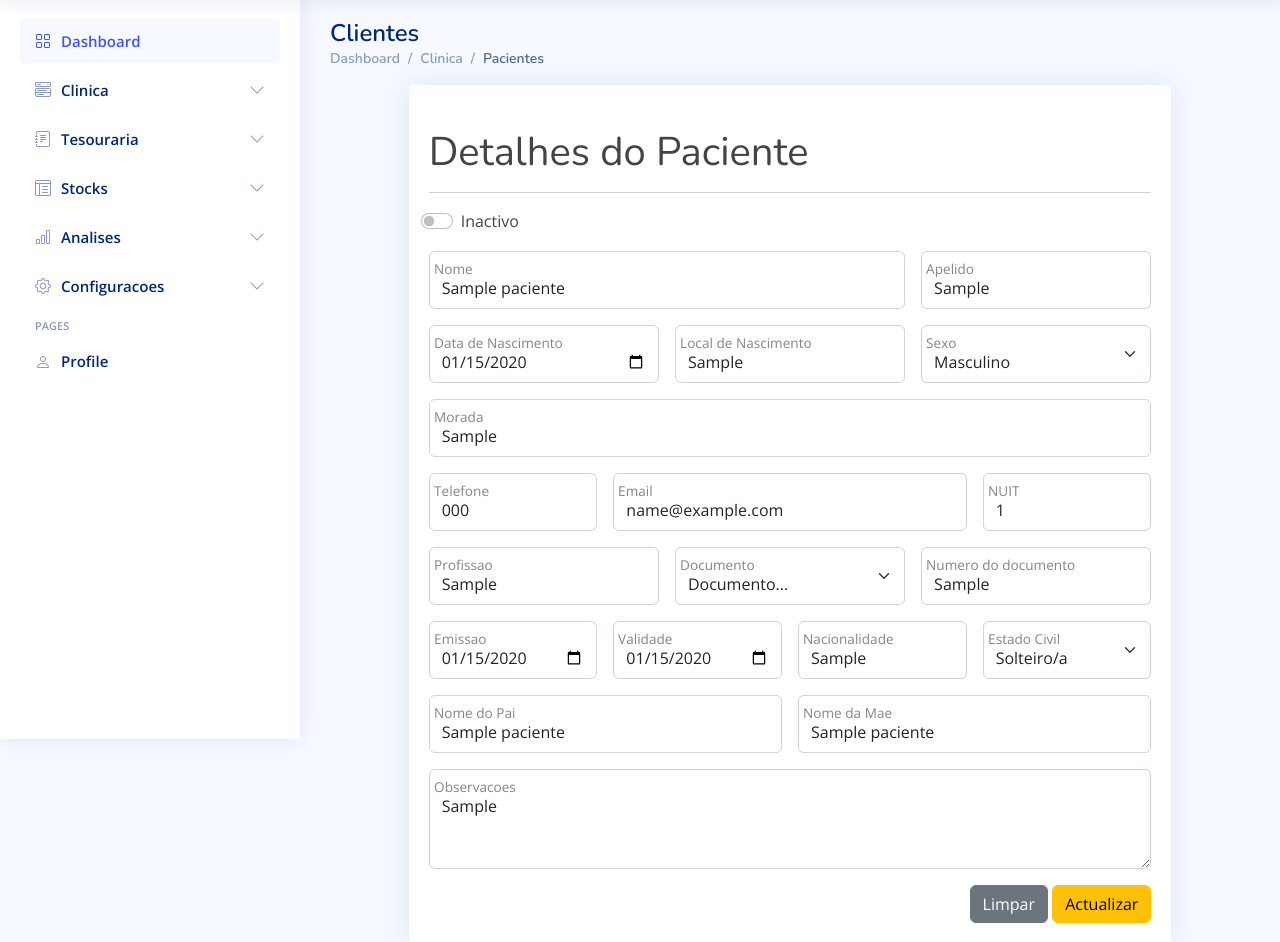
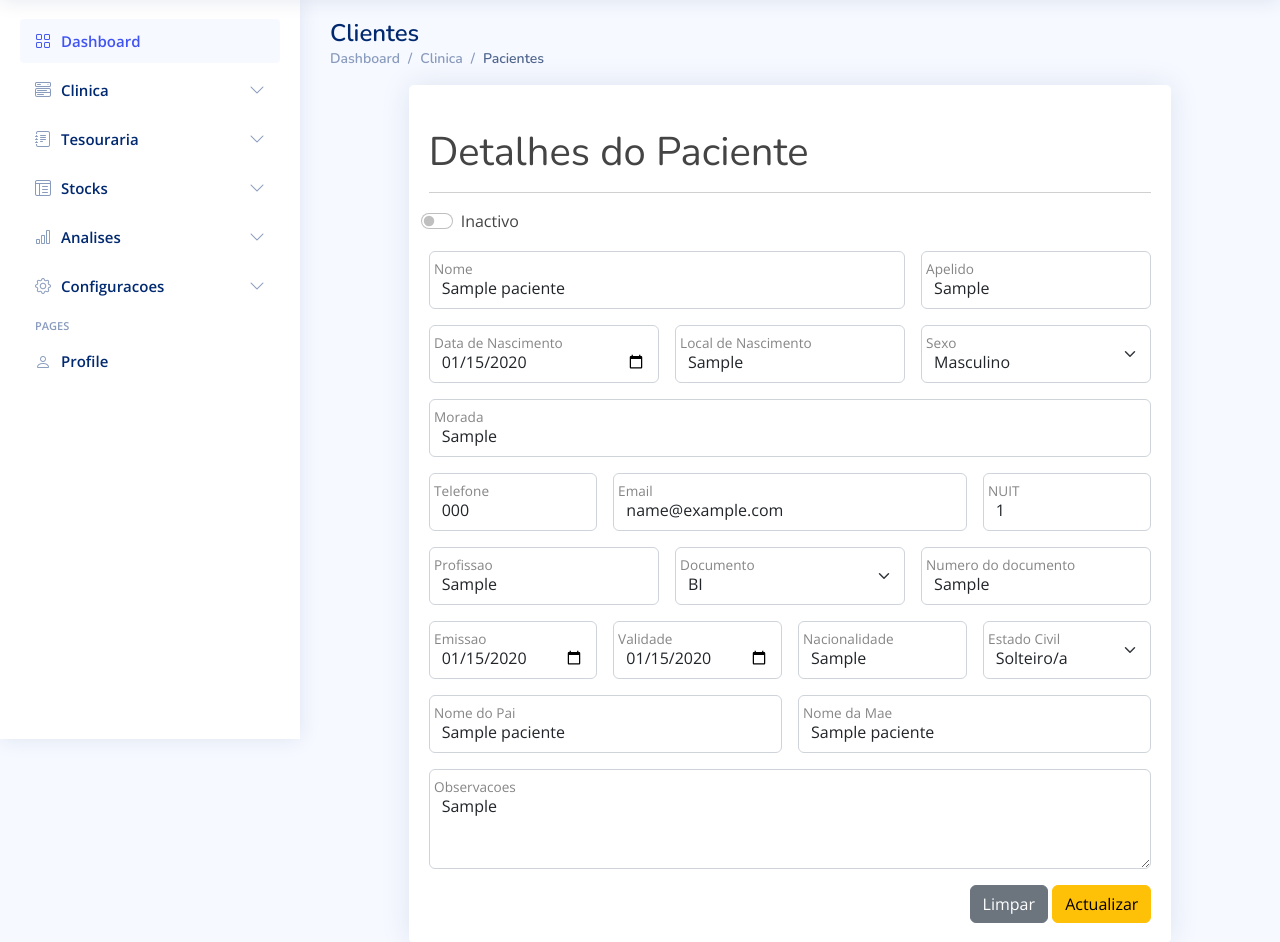
Before and after one commit to leocuco/saude, a Django app: page /clinica/pacientes/editar_ficha_paciente/1/ in a window 1280 px wide. Shown: the part 61-1003 px from the top of the page. Run offline with Django 4.2, Linux system fonts and the light colour scheme; tables that the repository leaves empty hold one stand-in row (values such as "Sample post"); some libraries are stand-ins or nearby versions.

Commit message:
Documento nao mostra, o campo tipo_documento nao mostrava ao editar

```diff
--- a/apps/clinica/models.py
+++ b/apps/clinica/models.py
@@ -59,3 +59,6 @@ class paciente(models.Model):
 
     def idade(self):
         return datetime.date.today().year - self.data_nascimento.year
+
+class medico(models.Model):
+    pass
--- a/apps/clinica/templates/Clinica/editar_ficha_paciente.html
+++ b/apps/clinica/templates/Clinica/editar_ficha_paciente.html
@@ -116,12 +116,12 @@
                                     <div class="col-md-4 form-floating">
                                         <select id="inputState" class="form-select" name="tipo_documento">
                                             <option selected>Documento...</option>
-                                            <option {% if editar_ficha_paciente.documento == 'BI' %}selected{% endif %}>BI</option>
-                                            <option {% if editar_ficha_paciente.documento == 'Passaporte' %}selected{% endif %}>Passaporte</option>
-                                            <option {% if editar_ficha_paciente.documento == 'Carta de conducao' %}selected{% endif %}>Carta de conducao</option>
-                                            <option {% if editar_ficha_paciente.documento == 'Cartao de eleitor' %}selected{% endif %}>Cartao de eleitor</option>
-                                            <option {% if editar_ficha_paciente.documento == 'DIRE' %}selected{% endif %}>DIRE</option>
-                                            <option {% if editar_ficha_paciente.documento == 'Outros' %}selected{% endif %}>Outros</option>
+                                            <option {% if editar_ficha_paciente.tipo_documento == 'BI' %}selected{% endif %}>BI</option>
+                                            <option {% if editar_ficha_paciente.tipo_documento == 'Passaporte' %}selected{% endif %}>Passaporte</option>
+                                            <option {% if editar_ficha_paciente.tipo_documento == 'Carta de conducao' %}selected{% endif %}>Carta de conducao</option>
+                                            <option {% if editar_ficha_paciente.tipo_documento == 'Cartao de eleitor' %}selected{% endif %}>Cartao de eleitor</option>
+                                            <option {% if editar_ficha_paciente.tipo_documento == 'DIRE' %}selected{% endif %}>DIRE</option>
+                                            <option {% if editar_ficha_paciente.tipo_documento == 'Outros' %}selected{% endif %}>Outros</option>
                                         </select>
                                         <label for="floatingInput">Documento</label>
 
@@ -164,6 +164,8 @@
                                         </select>
                                         <label for="floatingInput">Estado Civil</label>
                                     </div>
+
+
                                     <div class="col-md-6 form-floating">
                                         <input type="text" class="form-control"
                                             placeholder="" name="nome_pai" value="{{editar_ficha_paciente.nome_pai}}">
--- a/apps/clinica/views.py
+++ b/apps/clinica/views.py
@@ -71,11 +71,15 @@ def editar_ficha_paciente(request, paciente_id):
     context = {
         'editar_ficha_paciente': editar_ficha_paciente,
     }
+
+    print(editar_ficha_paciente.tipo_documento)
+
     return HttpResponse(template_name.render(context, request))
 
 
 
 def guardar_alteracoes(request, paciente_id):
+
     nome = request.POST['nome']
     apelido = request.POST['apelido']
     data_nascimento = request.POST['data_nascimento']
```
